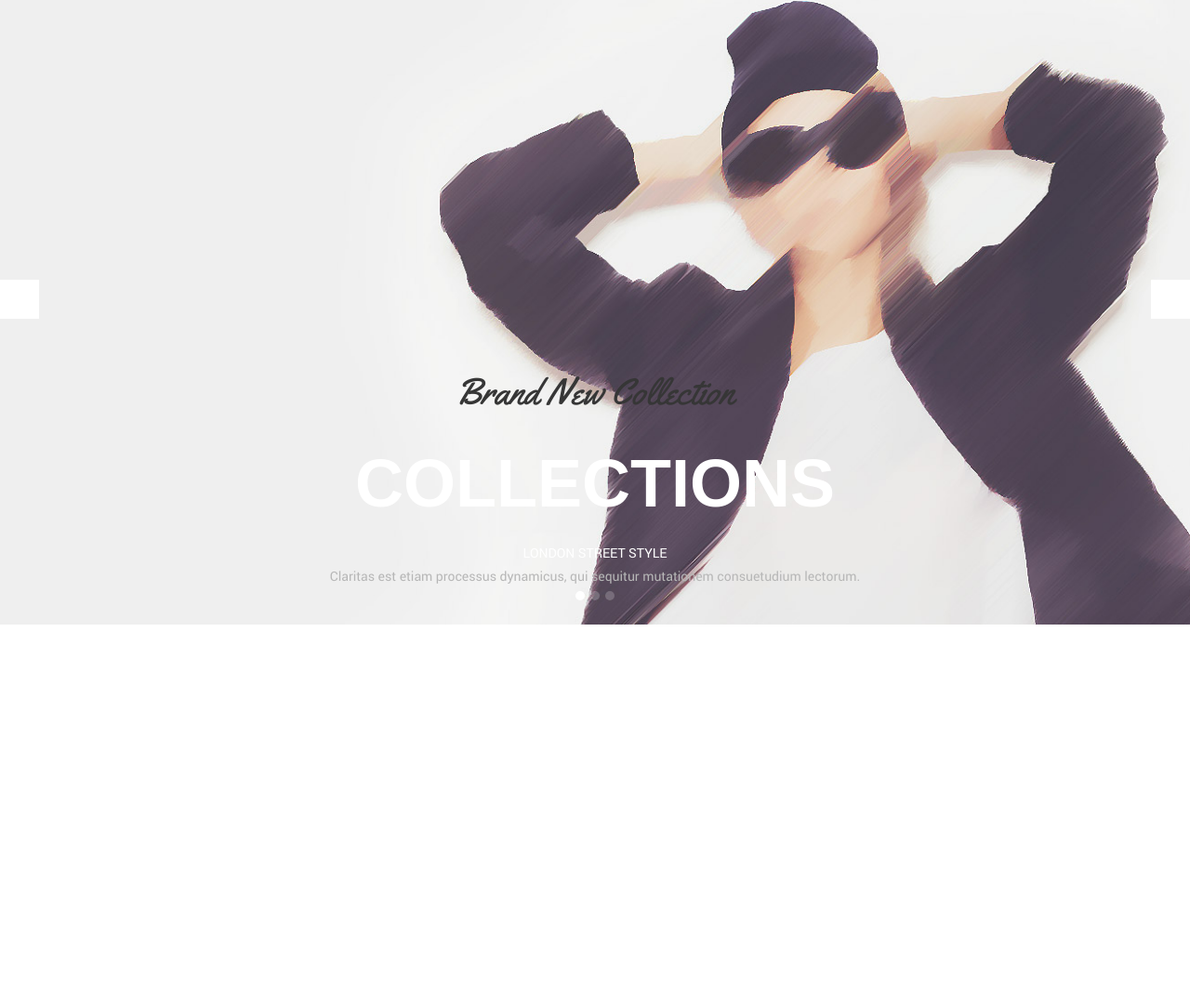
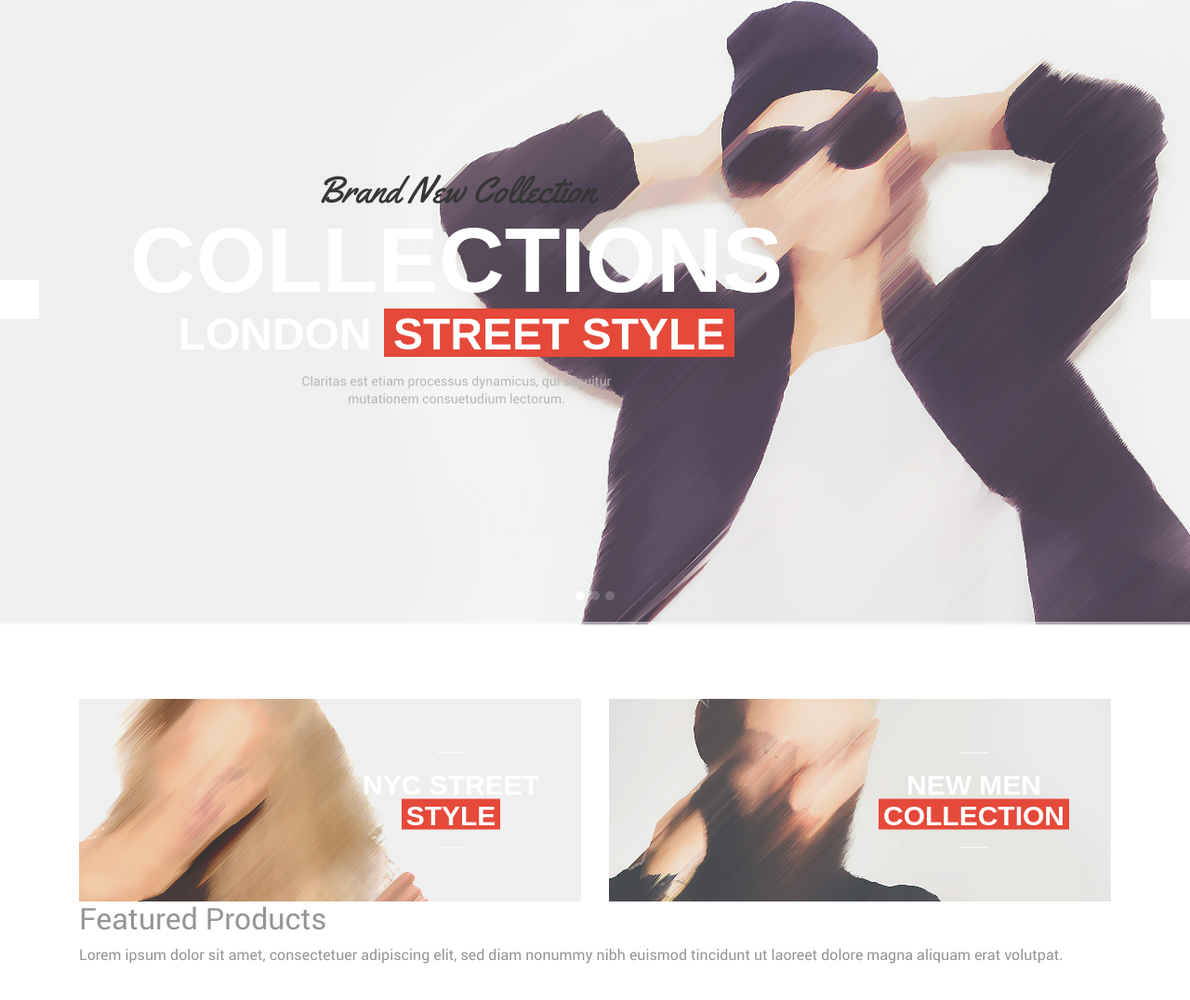
Before and after one commit to Kirillovich/project.exe, a website: page app/index.html in a window 1280 px wide. Shown: the part 290-1366 px from the top of the page at 93% size. Before the commit the page ends 962 px from the top, so only its background shows below. Drawn offline with nearby package versions, Linux system fonts and the light colour scheme; files that its build step writes are made by us from their sources; files whose address does not match are found by name; a web font is replaced by a local one.

Commit message:
Сверстал category

```diff
--- a/app/index.html
+++ b/app/index.html
@@ -5,7 +5,7 @@
 
 	<meta charset="utf-8">
 
-	<title>Title</title>
+	<title>Exe</title>
 	<meta name="description" content="">
 
 	<meta http-equiv="X-UA-Compatible" content="IE=edge">
@@ -32,6 +32,7 @@
 
 
 	<header>
+
 		<div class="header-menu">
 			<div class="container">
 				<div class="row">
@@ -57,6 +58,7 @@
 				</div>
 			</div>
 		</div>
+
 		<div class="header-slider">
 
 			<div id="carouselExampleIndicators" class="carousel slide" data-ride="carousel" data-interval="false">
@@ -67,18 +69,31 @@
 				</ol>
 				<div class="carousel-inner">
 					<div class="carousel-item active">
-					<!-- <img class="d-block w-100" src="img/slider-bg.jpg" alt="First slide"> -->
-					<div class="header-slider-description carousel-caption">
-						<div class="brand">Brand New Collection</div>
-						<div class="name">Collections <br> London <span>Street Style</span></div>
-						<div class="description">Claritas est etiam processus dynamicus, qui sequitur mutationem consuetudium lectorum.</div>
-					</div>
+						<div class="carousel-caption">
+							<div class="header-slider-description">
+								<div class="brand">Brand New Collection</div>
+								<div class="name">Collections <br> London <span>Street Style</span></div>
+								<div class="description">Claritas est etiam processus dynamicus, qui sequitur <br> mutationem consuetudium lectorum.</div>
+							</div>
+						</div>
 					</div>
 					<div class="carousel-item">
-					<img class="d-block w-100" src="img/slider-bg.jpg" alt="Second slide">
+						<div class="carousel-caption">
+							<div class="header-slider-description">
+								<div class="brand">Brand New Collection</div>
+								<div class="name">Collections <br> London <span>Street Style</span></div>
+								<div class="description">Claritas est etiam processus dynamicus, qui sequitur <br> mutationem consuetudium lectorum.</div>
+							</div>
+						</div>
 					</div>
 					<div class="carousel-item">
-					<img class="d-block w-100" src="img/slider-bg.jpg" alt="Third slide">
+						<div class="carousel-caption">
+							<div class="header-slider-description">
+								<div class="brand">Brand New Collection</div>
+								<div class="name">Collections <br> London <span>Street Style</span></div>
+								<div class="description">Claritas est etiam processus dynamicus, qui sequitur <br> mutationem consuetudium lectorum.</div>
+							</div>
+						</div>
 					</div>
 				</div>
 				<a class="carousel-control-prev" href="#carouselExampleIndicators" role="button" data-slide="prev">
@@ -92,8 +107,55 @@
 			</div>
 
 		</div>
+
 	</header>
 
+	<div class="main">
+
+		<div class="category">
+			<div class="container">
+				<div class="row no-gutters">
+					<div class="col-md-6">
+						<div class="category-left">
+							<div>Nyc street<br><span>style</span></div>
+						</div>
+					</div>
+					<div class="col-md-6 ">
+						<div class="category-right">
+							<div>New men<br><span>collection</span></div>
+						</div>
+					</div>
+				</div>
+			</div>
+		</div>
+
+		<div class="products">
+			<div class="container">
+				<div class="row">
+					<div class="col-md-12">
+						<div class="products-title">
+							<div>
+								<h2>Featured Products</h2>
+								<p>Lorem ipsum dolor sit amet, consectetuer adipiscing elit, sed diam nonummy nibh euismod tincidunt ut laoreet dolore magna aliquam erat volutpat.</p>
+							</div>
+						</div>
+					</div>
+				</div>
+			</div>
+		</div>
+
+	</div>
+
+<br>
+<br>
+<br>
+<br>
+<br>
+<br>
+<br>
+<br>
+<br>
+<br>
 
 
 	<link rel="stylesheet" href="css/main.min.css">
--- a/app/sass/main.sass
+++ b/app/sass/main.sass
@@ -115,6 +115,15 @@ body
 		min-height: 700px
 		background: url(../img/slider-bg.jpg) 43% center no-repeat
 		background-size: cover
+		&::after
+			content: ''
+			height: 3px
+			width: 100%
+			background-color: #fff
+			opacity: .5
+			left: 0
+			bottom: 0
+			position: absolute
 	.carousel-indicators li
 		width: 10px
 		height: 10px
@@ -167,10 +176,15 @@ body
 			font-size: 25px
 			text-align: center
 
+.carousel-caption
+	bottom: 214px
+
 .header-slider-description
 	color: #b7b7b7
 	font-size: 14px
 	font-family: roboto, sans-serif
+	position: relative
+	left: -149px
 	.brand
 		font-family: Yellowtail, sans-serif
 		color: #363636
@@ -178,10 +192,67 @@ body
 	.name
 		color: #fff
 		text-transform: uppercase
+		font-family: raleway-extra-bold, sans-serif
+		font-weight: 700
+		font-size: 48px
+		line-height: 80px
+		text-align: center
+		span
+			background-color: #e5493a
+			padding: 4px 10px 0
+			display: inline-block
+			line-height: 48px
 		&:first-line
-			font-size: 72px
+			font-size: 98px
+	.description
+		line-height: 19px
+
+.category
+	margin-top: 80px
+	.category-left, .category-right
+		min-height: 218px
+		position: relative
+		>div
+			font-size: 30px
 			font-family: raleway-extra-bold, sans-serif
+			text-transform: uppercase
+			color: #fff
 			font-weight: 700
+			text-align: center
+			position: absolute
+			right: 45px
+			top: 50%
+			transform: translateY(-50%)
+			line-height: 30px
+			&::before
+				content: ''
+				top: -20px
+				left: 50%
+				width: 30px
+				height: 1px
+				background-color: #fff
+				position: absolute
+				transform: translateX(-50%)
+			&::after
+				content: ''
+				bottom: -20px
+				left: 50%
+				width: 30px
+				height: 1px
+				background-color: #fff
+				position: absolute
+				transform: translateX(-50%)
+			span
+				background-color: #e5493a
+				display: inline-block
+				padding: 3px 5px 0
+				line-height: 30px
+	.category-left
+		background: url(../img/cat-img-1.jpg) center no-repeat
+		margin-right: 15px
+	.category-right
+		background: url(../img/cat-img-2.jpg) center no-repeat
+		margin-left: 15px
 
 
 
```
Also changed, not shown: app/img/cat-img-1.jpg (added), app/img/cat-img-2.jpg (added).
